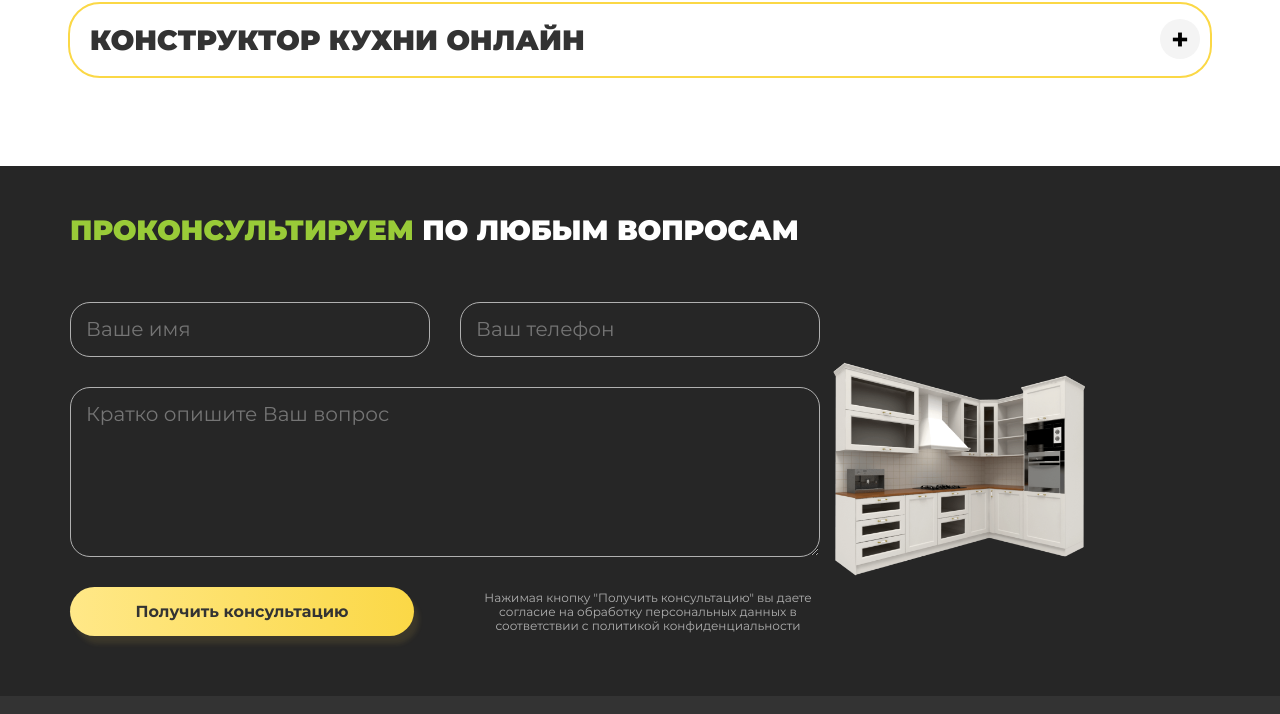
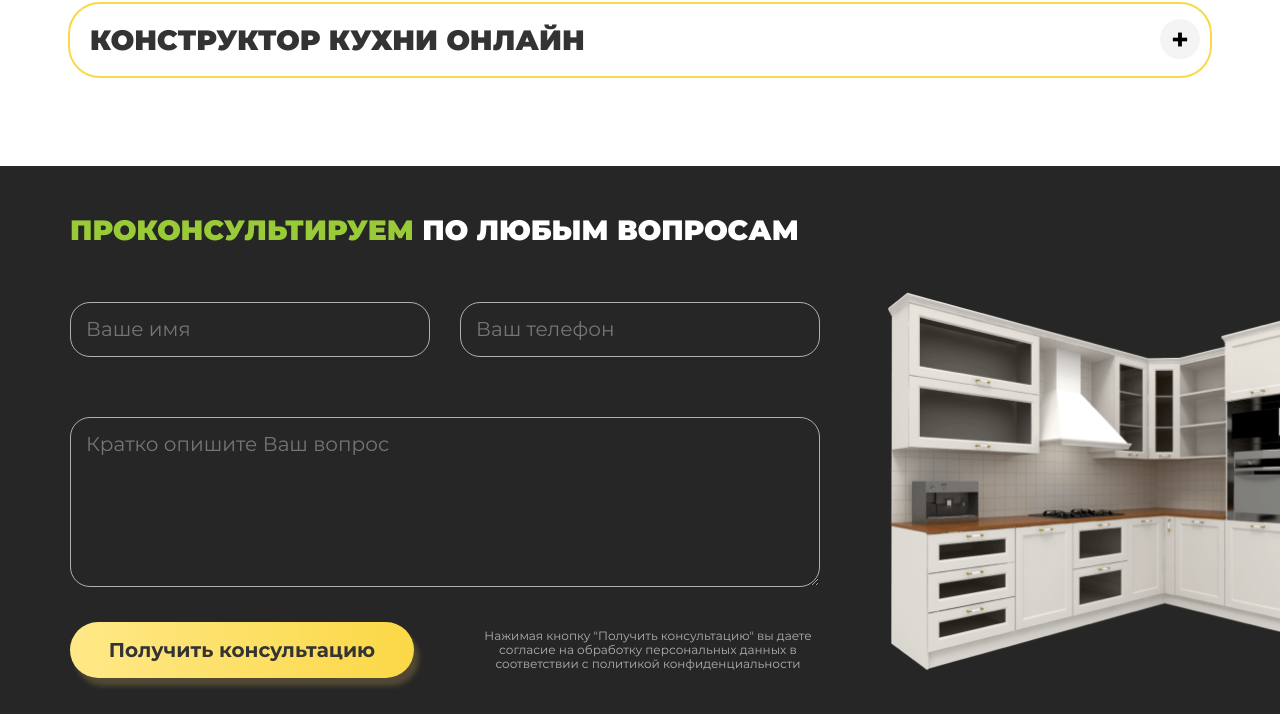
Before and after one commit to ndserg/kitchen-mix, a website: page source/index.html in a window 1280 px wide. Shown: the part 3488-4202 px from the top of the page. Drawn offline with nearby package versions, Linux system fonts and the light colour scheme; files that its build step writes are made by us from their sources.

Commit message:
Адаптирует форму под CF7 WP

```diff
--- a/source/index.html
+++ b/source/index.html
@@ -421,21 +421,31 @@
       </div>
     </section>
 
-    <section class="page-main__consult consult">
-      <div class="container">
-        <h2 class="page-main__title consult__title"><span>Проконсультируем</span> по любым вопросам</h2>
+    <section class="consult">
+      <div class="consult__wrapper container">
+        <h2 class="consult__title"><span>Проконсультируем</span> по любым вопросам</h2>
+
+        <img class="consult__img" src="img/white-kitchen.png" width="278" height="222" alt="Белая кухня">
 
         <form class="consult__form" action="#">
-          <img class="consult__img" src="img/white-kitchen.png" width="278" height="222" alt="Белая кухня">
           <div class="consult__inputs-wrapper">
-            <input class="consult__input" type="text" name="name" id="name" placeholder="Ваше имя">
-            <input class="consult__input" type="text" name="phone" id="phone" placeholder="Ваш телефон">
+            <span>
+              <input type="text" name="name" id="name" placeholder="Ваше имя">
+            </span>
+            <span>
+              <input type="text" name="phone" id="phone" placeholder="Ваш телефон">
+            </span>
           </div>
-          <textarea class="consult__message" name="message" id="message" cols="30" rows="6" placeholder="Кратко опишите Ваш вопрос"></textarea>
+
+          <div class="consult__message">
+            <span>
+              <textarea name="message" id="message" cols="30" rows="6" placeholder="Кратко опишите Ваш вопрос"></textarea>
+            </span>
+          </div>
 
           <div class="consult__submit-block">
-            <button class="consult__button-submit button" type="submit">Получить консультацию</button>
-            <p class="consult__disclaimer">
+            <input type="submit" value="Получить консультацию">
+            <p>
               Нажимая кнопку "Получить консультацию" вы даете согласие на обработку персональных данных в соответствии с политикой конфиденциальности
             </p>
           </div>
--- a/source/sass/blocks/consult.scss
+++ b/source/sass/blocks/consult.scss
@@ -6,10 +6,89 @@
 
   background-color: $bg-dark-color;
 
+  input:not([type='submit']),
+  textarea {
+    width: 100%;
+    padding: 15px;
+
+    color: inherit;
+    font-weight: 400;
+    font-size: 16px;
+
+    background-color: transparent;
+
+    border: 1px solid $font-light-color;
+    border-radius: 20px;
+  }
+
+  input[type='submit'],
+  button[type='submit'] {
+    display: inline-block;
+    width: 100%;
+    margin-bottom: 40px;
+    padding-top: 16px;
+    padding-right: 10px;
+    padding-bottom: 16px;
+    padding-left: 10px;
+
+    color: $bg-dark-main-color;
+    font-weight: 700;
+    font-size: 16px;
+    line-height: normal;
+    text-align: center;
+    text-decoration: none;
+
+    background: linear-gradient(268deg, $bg-primary 0%, $bg-primary-88 100%);
+    border: none;
+    border-radius: 30px;
+
+    box-shadow: 5px 8px 5px 0px rgba($bg-primary-6f, 20%);
+
+    &:active {
+      opacity: 0.7;
+    }
+  }
+
   @media (min-width: $tablet-width) {
     padding-top: 48px;
     padding-bottom: 60px;
+
+    input:not([type='submit']),
+    textarea {
+      font-size: 20px;
+    }
+
+    input[type='submit'],
+    button[type='submit'] {
+      margin-bottom: 0;
+
+      font-size: 20px;
+    }
   }
+
+  @media (min-width: $desktop-width) {
+    overflow: hidden;
+
+    form {
+      width: 750px;
+    }
+
+    input[type='submit'],
+    button[type='submit'] {
+      cursor: pointer;
+
+      &:hover {
+        background: none;
+        background-color: $bg-light-main-color;
+
+        outline: 2px solid $bg-primary;
+      }
+    }
+  }
+}
+
+.consult__wrapper {
+  position: relative;
 }
 
 .consult__title {
@@ -20,6 +99,7 @@
   font-weight: 900;
   font-size: 22px;
   text-align: left;
+  text-transform: uppercase;
 
   @media (min-width: $tablet-width) {
     margin-bottom: 70px;
@@ -36,92 +116,90 @@
   }
 }
 
-.consult__form {
-  @media (min-width: $tablet-width) {
-    display: grid;
-    grid-template-columns: 344px 278px;
-    justify-content: space-between;
-    row-gap: 17px;
-  }
-
-  @media (min-width: $desktop-width) {
-    grid-auto-rows: min-content;
-    grid-template-columns: 750px 494px;
-    align-items: center;
-    row-gap: 30px;
-  }
-}
-
 .consult__img {
   display: none;
 
   @media (min-width: $tablet-width) {
+    position: absolute;
+    top: 70px;
+    left: 444px;
+
     display: block;
-    max-width: 278px;
-    max-height: 222px;
+    width: 278px;
+    height: 222px;
 
     object-fit: cover;
   }
 
   @media (min-width: $desktop-width) {
-    grid-row: 1 / 4;
-    grid-column: 2 /3;
-    max-width: 494px;
-    max-height: 396px;
+    left:794px;
+
+    width: 494px;
+    height: 396px;
+  }
+}
+
+.consult__message {
+  span {
+    display: block;
+    margin-bottom: 30px;
+  }
+
+  @media (min-width: $tablet-width) {
+    span {
+      margin-bottom: 46px;
+    }
+  }
+
+  @media (min-width: $desktop-width) {
+    span {
+      margin-bottom: 30px;
+    }
   }
 }
 
 .consult__inputs-wrapper {
+  margin-bottom: 30px;
+
+  span {
+    display: block;
+    margin-bottom: 30px;
+
+    &:last-child {
+      margin-bottom: 0;
+    }
+  }
+
   @media (min-width: $tablet-width) {
-    display: flex;
-    flex-direction: column;
-    justify-content: center;
-    row-gap: 46px;
-    order: -1;
     width: 344px;
+    min-height: 156px;
+    margin-bottom: 46px;
+
+    span {
+      margin-bottom: 46px;
+
+      &:last-child {
+        margin-bottom: 0;
+      }
+    }
   }
 
   @media (min-width: $desktop-width) {
     display: grid;
     grid-template-columns: 360px 360px;
-    align-items: start;
     justify-content: space-between;
-    row-gap: 30px;
+
     width: 750px;
-  }
-}
+    min-height: auto;
+    margin-bottom: 30px;
 
-.consult__input,
-.consult__message {
-  width: 100%;
-  margin-bottom: 30px;
-  padding: 15px;
+    span {
+      margin-bottom: 30px;
 
-  color: inherit;
-  font-weight: 400;
-  font-size: 16px;
-
-  background-color: transparent;
-
-  border: 1px solid $font-light-color;
-  border-radius: 20px;
-
-  @media (min-width: $tablet-width) {
-    margin-bottom: 0;
-
-    font-size: 20px;
-  }
-}
-
-.consult__message {
-  @media (min-width: $tablet-width) {
-    grid-column: 1 / 3;
-    margin-bottom: 33px;
-  }
-
-  @media (min-width: $desktop-width) {
-    grid-column: 1 / 2;
-    margin-bottom: 0;
+      &:last-child {
+        margin-bottom: 0;
+      }
+    }
   }
 }
 
@@ -137,25 +215,12 @@
   @media (min-width: $desktop-width) {
     grid-column: 1 / 2;
   }
-}
 
-.consult__button-submit {
-  width: 100%;
-  margin-bottom: 40px;
-  padding-right: 10px;
-  padding-left: 10px;
+  p {
+    margin: 0;
 
-  box-shadow: 5px 8px 5px 0px rgba(248, 204, 85, 0.10);
-
-  @media (min-width: $tablet-width) {
-    margin-bottom: 0;
+    font-weight: 400;
+    font-size: 12px;
+    text-align: center;
   }
 }
-
-.consult__disclaimer {
-  margin: 0;
-
-  font-weight: 400;
-  font-size: 12px;
-  text-align: center;
-}
--- a/source/sass/blocks/footer-main.scss
+++ b/source/sass/blocks/footer-main.scss
@@ -72,6 +72,7 @@
   font-weight: 600;
   font-size: 20px;
   text-align: center;
+  text-transform: uppercase;
 
   @media (min-width: $tablet-width) {
     text-align-last: left;
```
